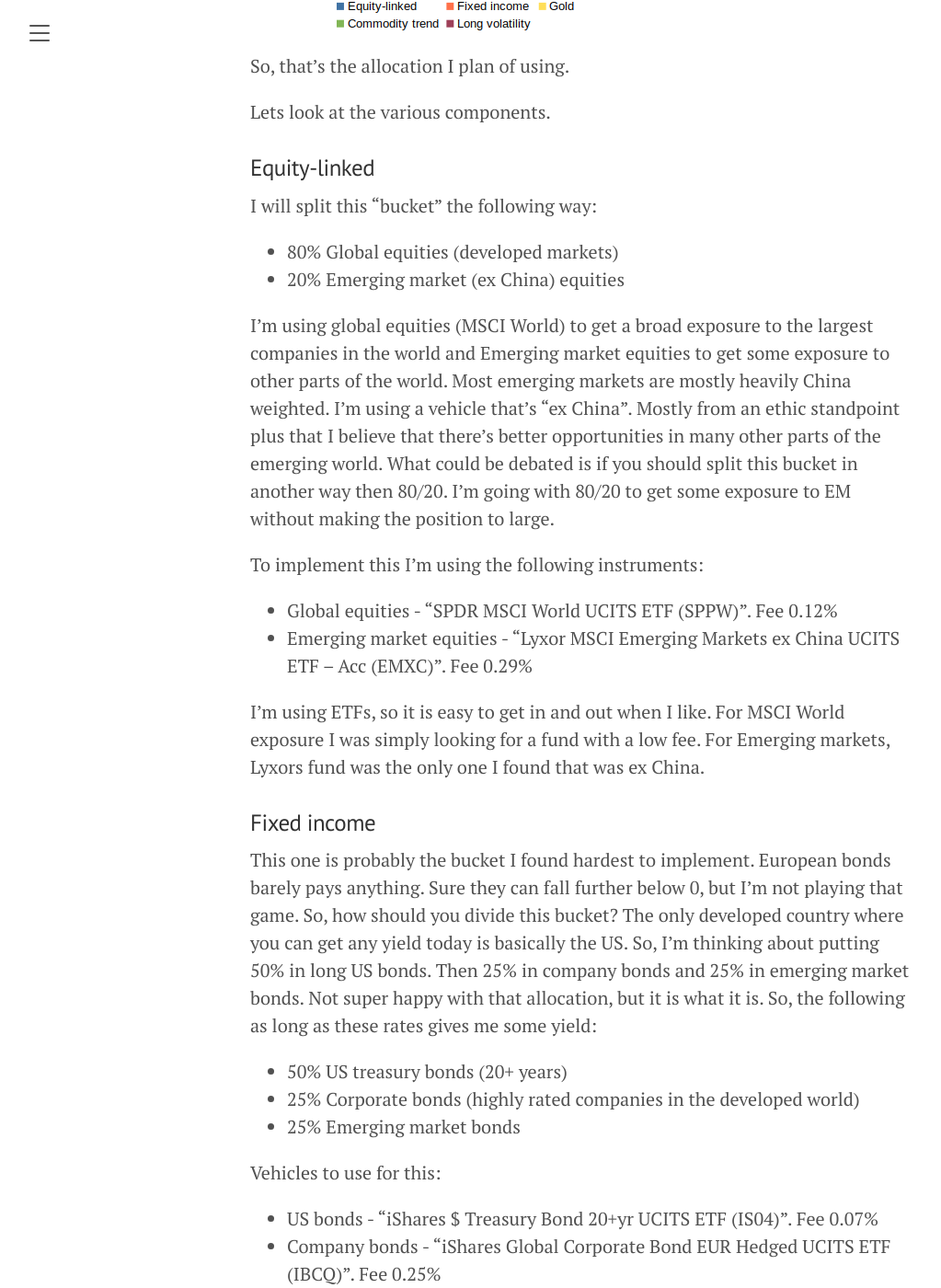
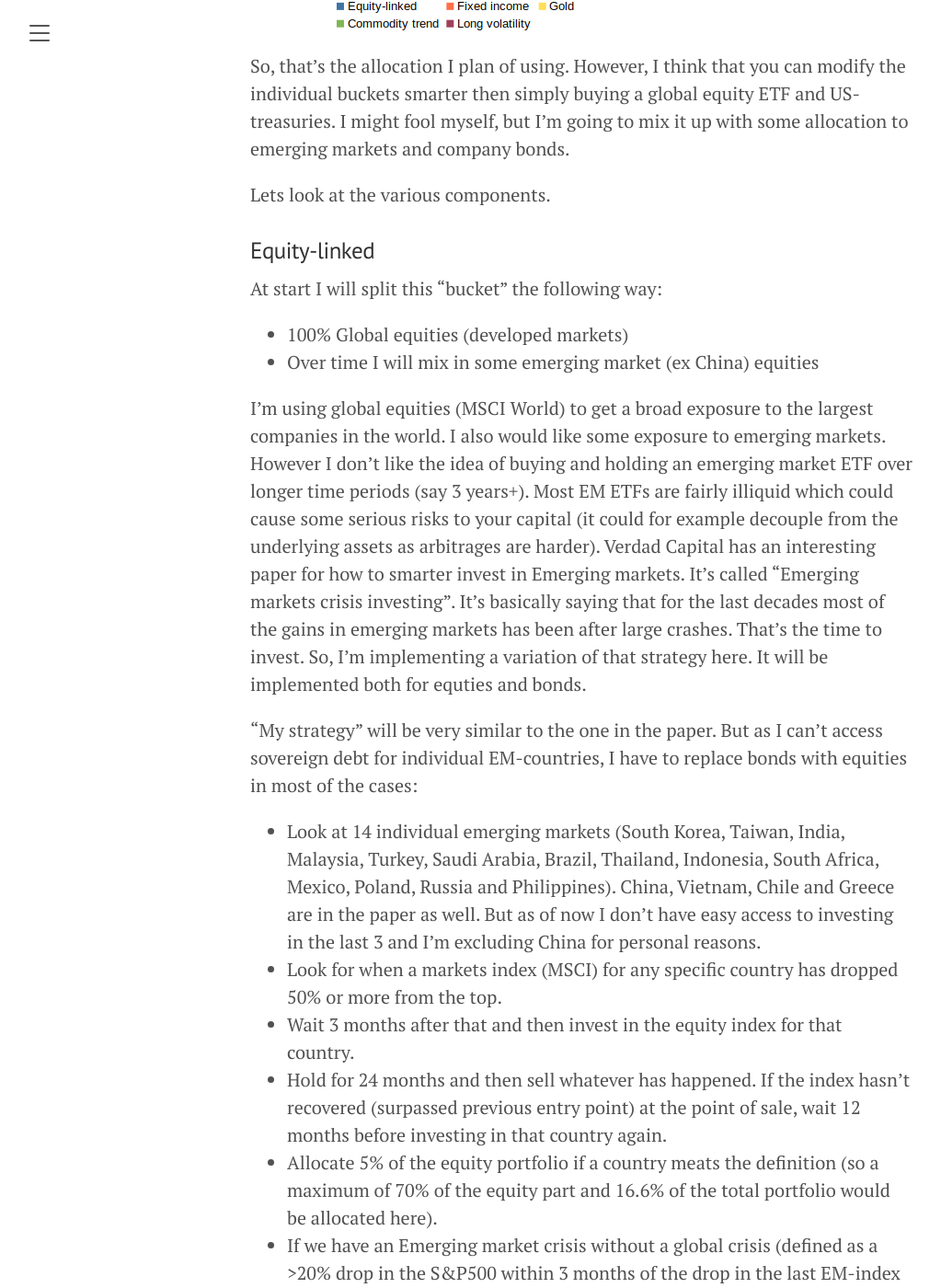
Before and after one commit to DriftwoodPalace/Dragon-Portfolio, a Jekyll site: the page built from portfolio-construction.md, in a window 1280 px wide and 1400 px high, scrolled down 795 px. Shown: the whole window at 92% size, without its empty margins (8-1031 px from the left). Built offline with Jekyll 4.4.1, drawn with Linux system fonts in a browser that asks for light colours; some of the changed text lies outside the part shown.

Commit message:
Add files via upload

```diff
--- a/portfolio-construction.md
+++ b/portfolio-construction.md
@@ -14,42 +14,62 @@
 ![Figure_23](../assets/Figure_23.png)
 
 
-So, that's the allocation I plan of using.
+So, that's the allocation I plan of using. However, I think that you can modify the individual buckets smarter then simply buying a global equity ETF and US-treasuries. I might fool myself, but I'm going to mix it up with some allocation to emerging markets and company bonds.
 
 Lets look at the various components.
 
 
 ### Equity-linked
 
-I will split this "bucket" the following way:
-* 80% Global equities (developed markets)
-* 20% Emerging market (ex China) equities
+At start I will split this "bucket" the following way:
+* 100% Global equities (developed markets)
+* Over time I will mix in some emerging market (ex China) equities
 
-I'm using global equities (MSCI World) to get a broad exposure to the largest companies in the world and Emerging market equities to get some exposure to other parts of the world. Most emerging markets are mostly heavily China weighted. I'm using a vehicle that's "ex China". Mostly from an ethic standpoint plus that I believe that there's better opportunities in many other parts of the emerging world. What could be debated is if you should split this bucket in another way then 80/20. I'm going with 80/20 to get some exposure to EM without making the position to large.
+I'm using global equities (MSCI World) to get a broad exposure to the largest companies in the world. I also would like some exposure to emerging markets. However I don't like the idea of buying and holding an emerging market ETF over longer time periods (say 3 years+). Most EM ETFs are fairly illiquid which could cause some serious risks to your capital (it could for example decouple from the underlying assets as arbitrages are harder). Verdad Capital has an interesting paper for how to smarter invest in Emerging markets. It's called "Emerging markets crisis investing". It's basically saying that for the last decades most of the gains in emerging markets has been after large crashes. That's the time to invest. So, I'm implementing a variation of that strategy here. It will be implemented both for equties and bonds.
+
+"My strategy" will be very similar to the one in the paper. But as I can't access sovereign debt for individual EM-countries, I have to replace bonds with equities in most of the cases:
+
+* Look at 14 individual emerging markets (South Korea, Taiwan, India, Malaysia, Turkey, Saudi Arabia, Brazil, Thailand, Indonesia, South Africa, Mexico, Poland, Russia and Philippines). China, Vietnam, Chile and Greece are in the paper as well. But as of now I don't have easy access to investing in the last 3 and I'm excluding China for personal reasons.
+* Look for when a markets index (MSCI) for any specific country has dropped 50% or more from the top.
+* Wait 3 months after that and then invest in the equity index for that country.
+* Hold for 24 months and then sell whatever has happened. If the index hasn't recovered (surpassed previous entry point) at the point of sale, wait 12 months before investing in that country again.
+* Allocate 5% of the equity portfolio if a country meats the definition (so a maximum of 70% of the equity part and 16.6% of the total portfolio would be allocated here).
+* If we have an Emerging market crisis without a global crisis (defined as a >20% drop in the S&P500 within 3 months of the drop in the last EM-index that took the total above 50%), reduce the "EM-equity part" with 50% and buy a broad Emerging Markets bond ETF representing the weight. Emerging market crisis is defined if >50% of the country indices has dropped >50% from the ATH. The equity part would then be max 35% emerging market (2.5% per country). Same rules for the bond part.
+
 
 To implement this I'm using the following instruments:
 
 * Global equities - "SPDR MSCI World UCITS ETF (SPPW)". Fee 0.12%
-* Emerging market equities - "Lyxor MSCI Emerging Markets ex China UCITS ETF – Acc (EMXC)". Fee 0.29%
+* Emerging market equities - "MSCI Index ETFs"
 
-I'm using ETFs, so it is easy to get in and out when I like. For MSCI World exposure I was simply looking for a fund with a low fee. For Emerging markets, Lyxors fund was the only one I found that was ex China.
+
+I'm using ETFs, so it is easy to get in and out when I like. For MSCI World exposure I'm simply looking for a fund with a low fee.
 
 
 ### Fixed income
 
-This one is probably the bucket I found hardest to implement. European bonds barely pays anything. Sure they can fall further below 0, but I'm not playing that game. So, how should you divide this bucket? The only developed country where you can get any yield today is basically the US. So, I'm thinking about putting 50% in long US bonds. Then 25% in company bonds and 25% in emerging market bonds. Not super happy with that allocation, but it is what it is. So, the following as long as these rates gives me some yield:
+This one is probably the bucket I found hardest to implement. European bonds barely pays anything. Sure they can fall further below 0, but I'm not playing that game. So, how should you divide this bucket? The only developed country where you can get any yield today is basically the US. It's still the "cleanest shirt in the laundry" and pays higher yield then most other sovereign debt. So, I'm putting 75% in long US bonds. Then 25% in company bonds to reach for some yield (and get a bit more diversification). I'm staying away from Emerging market debt unless we see a specific Emerging market crisis:
 
 * 50% US treasury bonds (20+ years)
+* 25% US treasury bonds (7-10 years)
 * 25% Corporate bonds (highly rated companies in the developed world)
-* 25% Emerging market bonds
 
 Vehicles to use for this:
 
-* US bonds - "iShares $ Treasury Bond 20+yr UCITS ETF (IS04)". Fee 0.07%
+* US bonds 20y+ - "iShares $ Treasury Bond 20+yr UCITS ETF (IS04)". Fee 0.07%
+* US bonds 7-10y - "iShares $ Treasury Bond 7-10yr UCITS ETF USD (Dist)". Fee 0.07%
 * Company bonds - "iShares Global Corporate Bond EUR Hedged UCITS ETF (IBCQ)". Fee 0.25%
-* EM bonds - "iShares J.P. Morgan $ EM Bond UCITS ETF USD (IUS7)". Fee 0.45%
+* (EM bonds - "iShares J.P. Morgan $ EM Bond UCITS ETF USD (IUS7)". Fee 0.45%)
 
-I'm paying 5 basis points to hedge the company bonds to Euro. I have plenty of USD exposure elsewhere so figured it could be worth to reduce that here. The same option is available for the EM bonds, but I'm keeping it in USD so the fee doesn't get to high.
+I'm paying 5 basis points to hedge the company bonds to Euro. I have plenty of USD exposure elsewhere so figured it could be worth to reduce that here.
+
+If US bonds are within 10 basis points of the 0 bound, I will sell. So say that the 7-10 year reaches 0.10% (on average), I'll sell and buy 20 year+ if they still have a higher yield. I'll the sell the 20 year+ if it reaches 0.10%. The same goes for corporate bonds, but there my limit is 1% (yields around 2% as of the beginning of 2021). I'll divide it between the US bonds bucket if there is room in both. If it's only in say 20y+, I'll put 100% of my bond exposure in that bucket (but I'll never put more then 25% in corporate bonds).
+
+What if we reach 0% yield on the US 30 year bond then? My current thinking is to split this bucket in 2. 50% cash and 50% high quality, high dividend "value companies" (something like "SPDR MSCI USA Value UCITS ETF"). If US-yields backs up to >0.5% I'll start deploying the cash, if they back up to >1% I'll sell the "value stocks" and put it back in to the bonds.
+
+If US would lose it's world dominance (defined as DXY below 50 for >6 months), I'll substitute US-bonds for global bonds in developed markets if they are within my criteria. Otherwise I'll go for the cash+"value stocks" option.
+
+If the emerging market crisis strategy for bonds plays out, I'll reduce all holdings with the same ratio (max 46.1% of the total bond bucket would be invested).
 
 
 ### Gold
@@ -87,13 +107,15 @@
 
 ### Long volatility
 
-This is IMO the most interesting "bucket". In the paper, funds in "Eurekahedge CBOE Long Volatility Hedge Fund Index" is suggested as alternatives. As before, very hard to find information. But here I managed to dig out the components from 2019 at least. 11 funds (but only 8 different companies). One of these funds looks readily available to European investors. That's the fund "Amundi Fds Volatil Wld". That fund has been around since 2007 and must be one of the longest standing actors in this space.
+This is IMO the most interesting "bucket". This is the insurance policy that should protect you if all else fails. With the correct insurance policy you can be long with other parts of your portfolio and still have a peace of minds.
+
+In the paper, funds in "Eurekahedge CBOE Long Volatility Hedge Fund Index" is suggested as alternatives. As before, very hard to find information. But here I managed to dig out the components from 2019 at least. 11 funds (but only 8 different companies). One of these funds looks readily available to European investors. That's the fund "Amundi Fds Volatil Wld". That fund has been around since 2007 and must be one of the longest standing actors in this space.
 
 Another fund in the index is "Seeyond Volatility Strategy (NVOLACI LX Equity)" [https://www.im.natixis.com/latam/funds/seeyond-equity-volatility-strategies/lu0935232610](https://www.im.natixis.com/latam/funds/seeyond-equity-volatility-strategies/lu0935232610). From what I can find, it should be possible for European investors to invest with a minimum investment of €50 000. However I have not found any way for me in Sweden to do this. But maybe it's easier in other countries. The same goes for the fund "Bréhat Class I" [https://www.vivienne-investissement.com/EN/OurFunds.php?p=BI](https://www.vivienne-investissement.com/EN/OurFunds.php?p=BI). It's not in the long vol index (at least as of 2019), but it's a long vol fund. Minimum investment in Brehat is €100 000, but haven't found a way to invest from Sweden here either.
 
-If you have $100 000 to invest in this bucket there's a fairly new "fund of funds" you could look into. It's called "Mutiny Fund" [https://mutinyfund.com/](https://mutinyfund.com/) and gives you exposure to funds like Logica and Artemis Capital. It is open to European investors.
+If you have $100 000 to invest in this bucket there's a fairly new "fund of funds" you could look into. It's called "Mutiny Fund" [https://mutinyfund.com/](https://mutinyfund.com/) and gives you exposure to funds like Logica and Artemis Capital. It is open to European investors, but you need to be an accredited investor.
 
-I'm planning on using Mutiny myself. Firstly because I will get exposure to many more funds. Secondly because they handle the allocation between funds for me. It reduces the risk to allocate to something else then you thought (especially if you are a novice like me).
+I'm planning on using Mutiny myself. Firstly because I will get exposure to many more funds. Secondly because long volatility is a complex "asset class" and Mutiny will handle the allocation between funds for me. It reduces the risk to allocate to something else then you thought (especially if you are a novice like me). "Long volatility" is easiest to achieve with options, with that comes a high risk and high expense. You'll most likely better of if you let experts handle as much as possible of this for you.
 
 If you don't have $100k to put in the volatility bucket, Mutiny offers a combination of exposure to S&P and long vol as well (still min $100k but you can take some of your equity exposure and put here maybe), contact them for more info. Otherwise you'll have to put everything in Amundis fund. It's most likely a fine fund, but I'd like a bit more diversification then that. The entry fee to Amundis fund is 4.5%, so you would lose that capital up front. My allocation will be this:
 
```
Also changed, not shown: backtest.md (+8 -5 lines).
